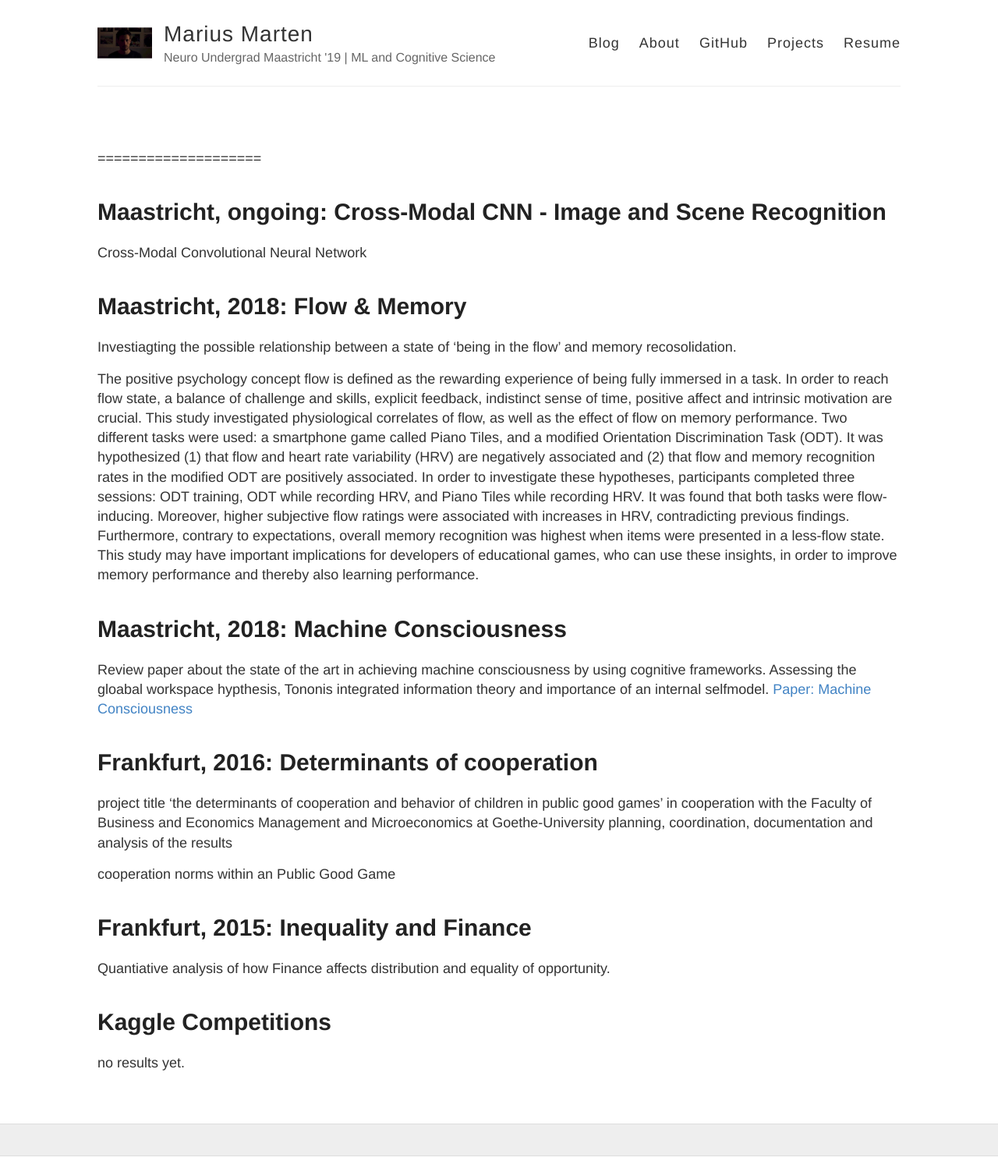
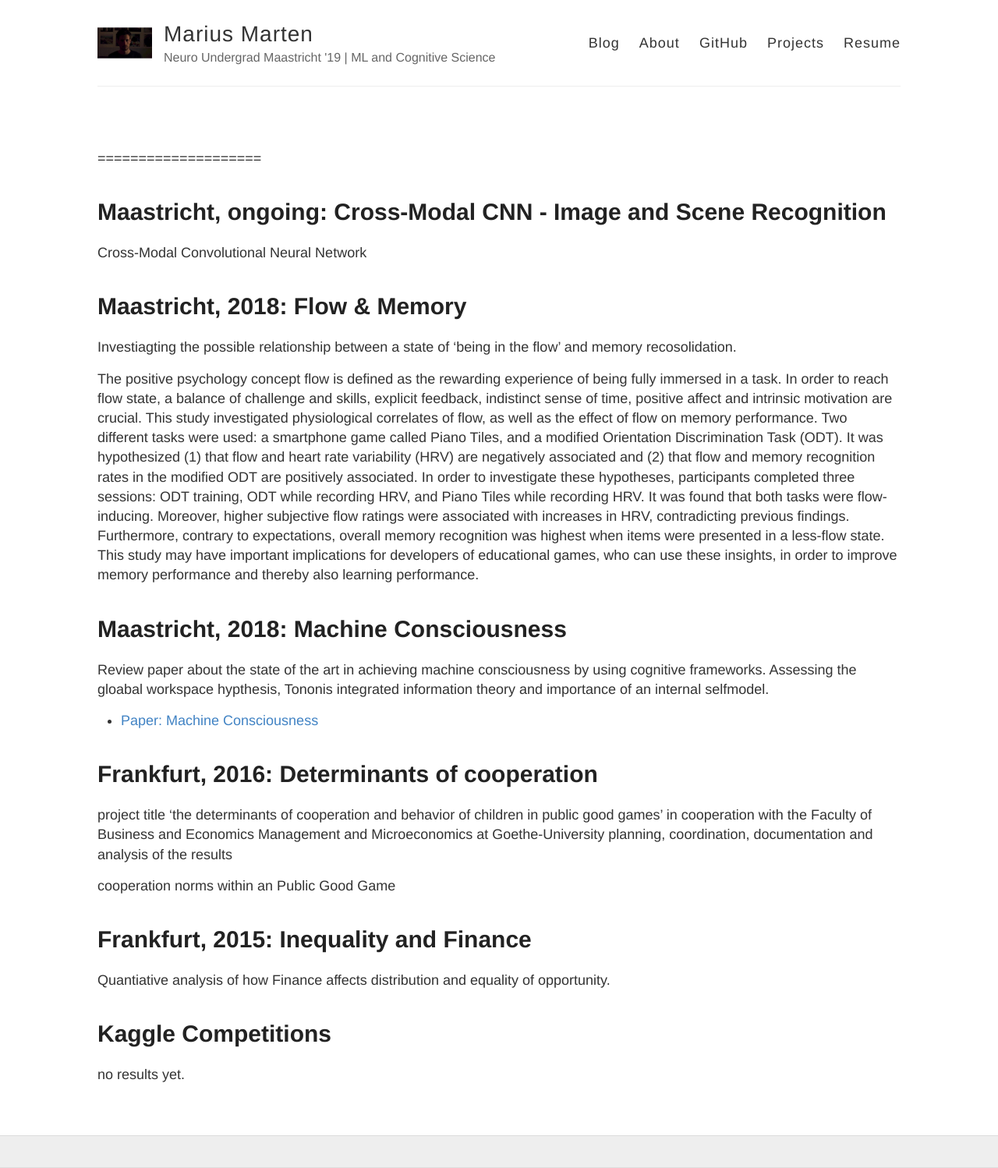
Before and after one commit to Mariusmarten/mariusmarten.github.io, a Jekyll site: the page built from projects.md, in a window 1280 px wide. Shown: the whole page at 78% size. Built offline with Jekyll 4.4.1, drawn with Linux system fonts in a browser that asks for light colours.

```diff
--- a/projects.md
+++ b/projects.md
@@ -20,7 +20,7 @@ The positive psychology concept flow is defined as the rewarding experience of b
 Maastricht, 2018: Machine Consciousness
 ====================
 Review paper about the state of the art in achieving machine consciousness by using cognitive frameworks. Assessing the gloabal workspace hypthesis, Tononis integrated information theory and importance of an internal selfmodel.
-[Paper: Machine Consciousness]("2018_Artifical_Consciousness.pdf"){:target="_blank"}
+- [Paper: Machine Consciousness]("2018_Artifical_Consciousness.pdf"){:target="_blank"}
 
 
 Frankfurt, 2016: Determinants of cooperation
```
